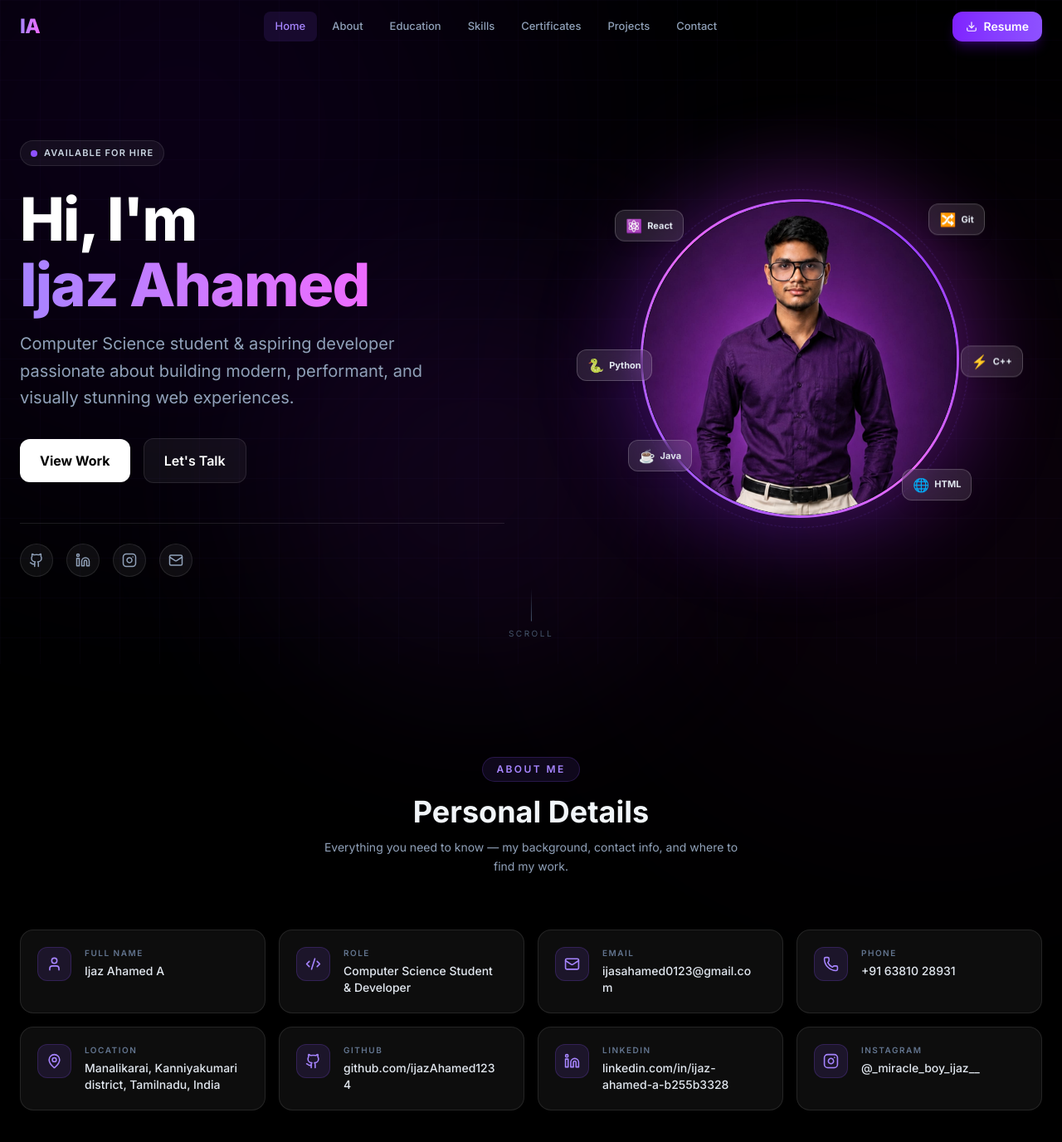
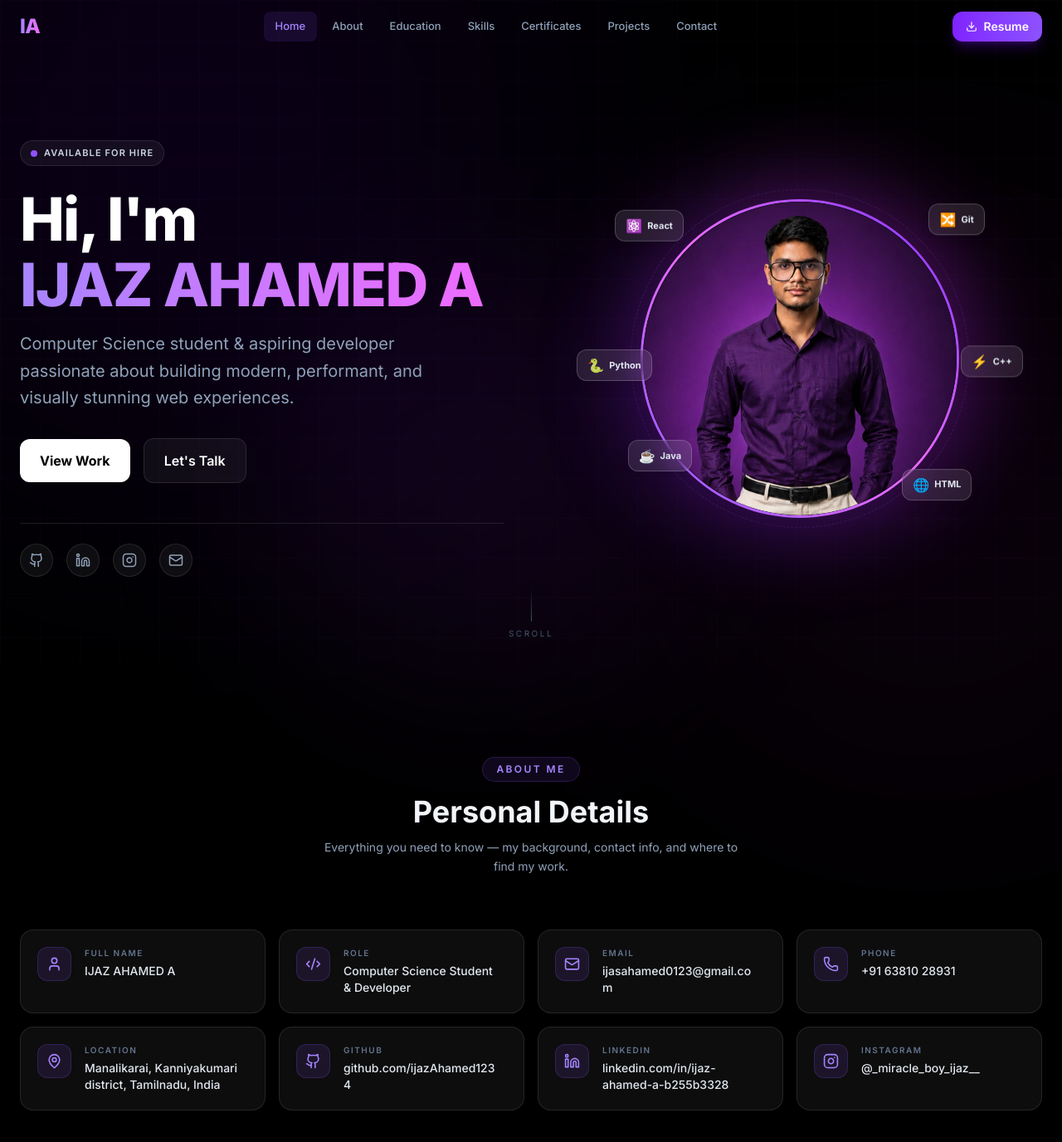
Before and after one commit to ijazAhamed1234/PortFololio, a React (Vite) app: page / in a window 1280 px wide. Shown: the top 1376 px of the page at 83% size. Built offline with nearby package versions, Linux system fonts and the light colour scheme.

Commit message:
Update name and title

```diff
--- a/index.html
+++ b/index.html
@@ -5,7 +5,7 @@
 
       <meta charset="UTF-8" />
       <meta name="viewport" content="width=device-width, initial-scale=1.0" />
-      <title>Modern Portfolio Website UI</title>
+      <title>ijaz ahamed portfolio</title>
       <meta name="description" content="Showcase your skills and projects with a sleek, modern portfolio designed for Computer Science students seeking software engineering internships." />
       <meta name="robots" content="noindex, nofollow" />
       <style>html, body { height: 100%; margin: 0; } #root { height: 100%; }</style>
--- a/src/app/App.tsx
+++ b/src/app/App.tsx
@@ -20,7 +20,7 @@ const NAV_LINKS = [
 ]
 
 const PERSONAL = [
-  { icon: User, label: "Full Name", value: "Ijaz Ahamed A" },
+  { icon: User, label: "Full Name", value: "IJAZ AHAMED A" },
   { icon: Code2, label: "Role", value: "Computer Science Student & Developer" },
   { icon: Mail, label: "Email", value: "ijasahamed0123@gmail.com", href: "mailto:ijasahamed0123@gmail.com" },
   { icon: Phone, label: "Phone", value: "+91 63810 28931", href: "tel:+916381028931" },
@@ -495,7 +495,7 @@ export default function App() {
               <h1 className="text-5xl md:text-6xl lg:text-7xl font-extrabold text-white tracking-tight leading-[1.1] mb-4">
                 Hi, I'm <br />
                 <span className="bg-gradient-to-r from-violet-400 to-fuchsia-400 bg-clip-text text-transparent">
-                  Ijaz Ahamed
+                  IJAZ AHAMED A
                 </span>
               </h1>
               <p className="text-slate-400 text-lg md:text-xl max-w-lg leading-relaxed">
@@ -554,7 +554,7 @@ export default function App() {
                 <div className="w-full h-full rounded-full overflow-hidden bg-slate-900">
                   <img
                     src={`${import.meta.env.BASE_URL}Portfolio/Profile_v2.jpeg`}
-                    alt="Ijaz Ahamed A"
+                    alt="IJAZ AHAMED A"
                     className="w-full h-full object-cover object-top"
                   />
                 </div>
--- /dev/null
+++ b/test_vite.js
@@ -0,0 +1 @@
+console.log(`\${"/PortFololio/"}Portfolio/Dev.png`)
```
